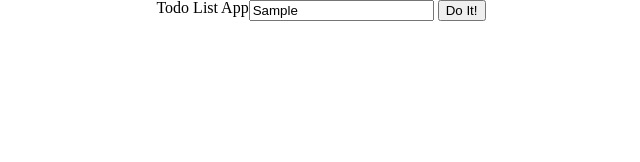
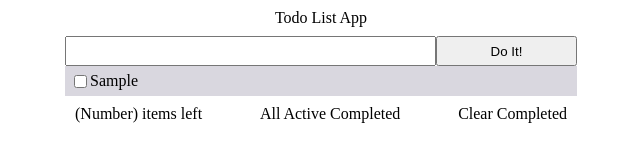
Before and after one commit to marshmalien/angularTodoList, a website: page index.html in a window 1280 px wide. Both pictures are taken after typing "Sample" into the empty fields and a click on the button "Do It!". Shown: the whole page, without its empty margins (319-959 px from the left). Drawn offline with nearby package versions, Linux system fonts and the light colour scheme.

Commit message:
toggle edit item

```diff
--- a/index.html
+++ b/index.html
@@ -6,17 +6,41 @@
     <link rel="stylesheet" href="lib/styles/main.min.css">
     <title>Todo List App with Angular</title>
   </head>
-  <body ng-app="todoList">
-    <div class="todo-list-container" ng-controller="todoCtlr">
+  <body class="ng-cloak" ng-app="todoList">
+    <div class="main-container" ng-controller="todoCtlr as todos">
       <h1>Todo List App</h1>
-      <form name="inputForm" ng-submit="">
-        <input type="text">
+
+      <form name="inputForm" ng-submit="todos.addNewItem()">
+        <input type="text" ng-model="todos.text">
         <button type="submit">Do It!</button>
       </form>
+
       <ul>
-        <li></li>
+        <li ng-click="editing = true" ng-repeat="todo in todos.list">
+          <input type="checkbox"
+                name="check"
+                ng-model="todo.completed">
+          <input ng-show="editing"
+                ng-change="updateItem()"
+                ng-model="todo.text"
+                ng-blur="editing = false"
+                id="edit-input"
+                type="text">
+          <p ng-hide="editing">{{todo.text}}</p>
+          <a ng-show="editing" ng-click="" href="" id="save">&#x2714;</a>
+          <a ng-hide="editing" href="" id="delete">&#x2715;</a>
+        </li>
       </ul>
 
+      <div class="bottom-container">
+        <a href="">(Number) items left</a>
+        <div class="filters">
+          <a href="#">All</a>
+          <a href="#">Active</a>
+          <a href="#">Completed</a>
+        </div>
+        <a href="#">Clear Completed</a>
+      </div>
     </div>
 
   </body>
--- a/lib/styles/reset.css
+++ b/lib/styles/reset.css
@@ -45,3 +45,9 @@ table {
 	border-collapse: collapse;
 	border-spacing: 0;
 }
+html {
+  box-sizing: border-box;
+}
+*, *:before, *:after {
+  box-sizing: inherit;
+}
--- a/src/js/controllers/todos.controller.js
+++ b/src/js/controllers/todos.controller.js
@@ -1,3 +1,18 @@
 angular.module('todoList').controller('todoCtlr', function() {
 
+  this.list = [];
+
+
+  this.updateItem = function() {
+    console.log('item has changed');
+  };
+
+  this.addNewItem = function() {
+    this.list.push({
+      text: this.text,
+      completed: false
+    });
+    this.text = "";
+  };
+
 });
--- a/src/styles/main.scss
+++ b/src/styles/main.scss
@@ -1,4 +1,65 @@
-.todo-list-container {
+@import "partials/font";
+
+[ng\:cloak], [ng-cloak], [data-ng-cloak], [x-ng-cloak], .ng-cloak, .x-ng-cloak {
+  display: none !important;
+}
+
+
+.main-container {
   display: flex;
+  flex-direction: column;
   justify-content: center;
+  width: 40vw;
+  margin: auto;
+  form {
+    display: flex;
+    justify-content: center;
+    align-items: center;
+    width: 100%;
+    height: 30px;
+    input {
+      height: 100%;
+      flex-grow: 2;
+      outline: none;
+    }
+    button {
+      height: 100%;
+      flex-grow: 1;
+    }
+  }
 }
+
+
+ul {
+  align-items: center;
+  display: flex;
+  flex-direction: column;
+  height: 100%;
+  li {
+    align-items: center;
+    display: flex;
+    flex-direction: row;
+    height: 30px;
+    width: 40vw;
+    background: #d9d7df;
+    padding: 0 5px;
+  }
+  #edit-input {
+    flex-grow: 1;
+    height: 100%;
+    outline: none;
+  }
+  li:hover #delete {
+    visibility: visible;
+  }
+  #delete {
+    visibility: hidden;
+    color: red;
+    text-decoration: none;
+  }
+}
+.bottom-container {
+  display: flex;
+  justify-content: space-between;
+  padding: 10px;
+}
--- /dev/null
+++ b/src/styles/partials/_font.scss
@@ -0,0 +1,11 @@
+h1 {
+  text-align: center;
+  padding: 10px;
+}
+p {
+  margin-right: auto;
+}
+a {
+  color: inherit;
+  text-decoration: none;
+}
```
Also changed, not shown: lib/styles/main.min.css.
